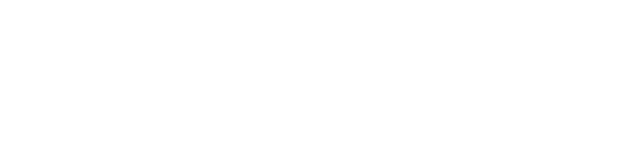
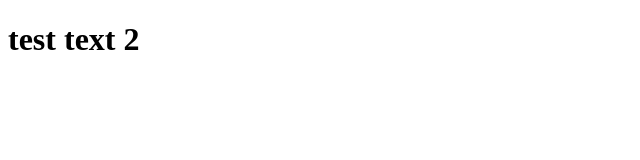
Before and after one commit to EugenRodin/dz8, a plain HTML site: page index.html in a window 1280 px wide. Shown: the whole page, without its empty margins (0-640 px from the left). Drawn offline with Linux system fonts and the light colour scheme.

Commit message:
add text index.html

```diff
--- a/index.html
+++ b/index.html
@@ -7,6 +7,8 @@
     <title>Document</title>
 </head>
 <body>
-
+    <h1>
+        test text 2
+    </h1>
 </body>
 </html>
```
Also changed, not shown: gallery.html (+1 -1 lines).
